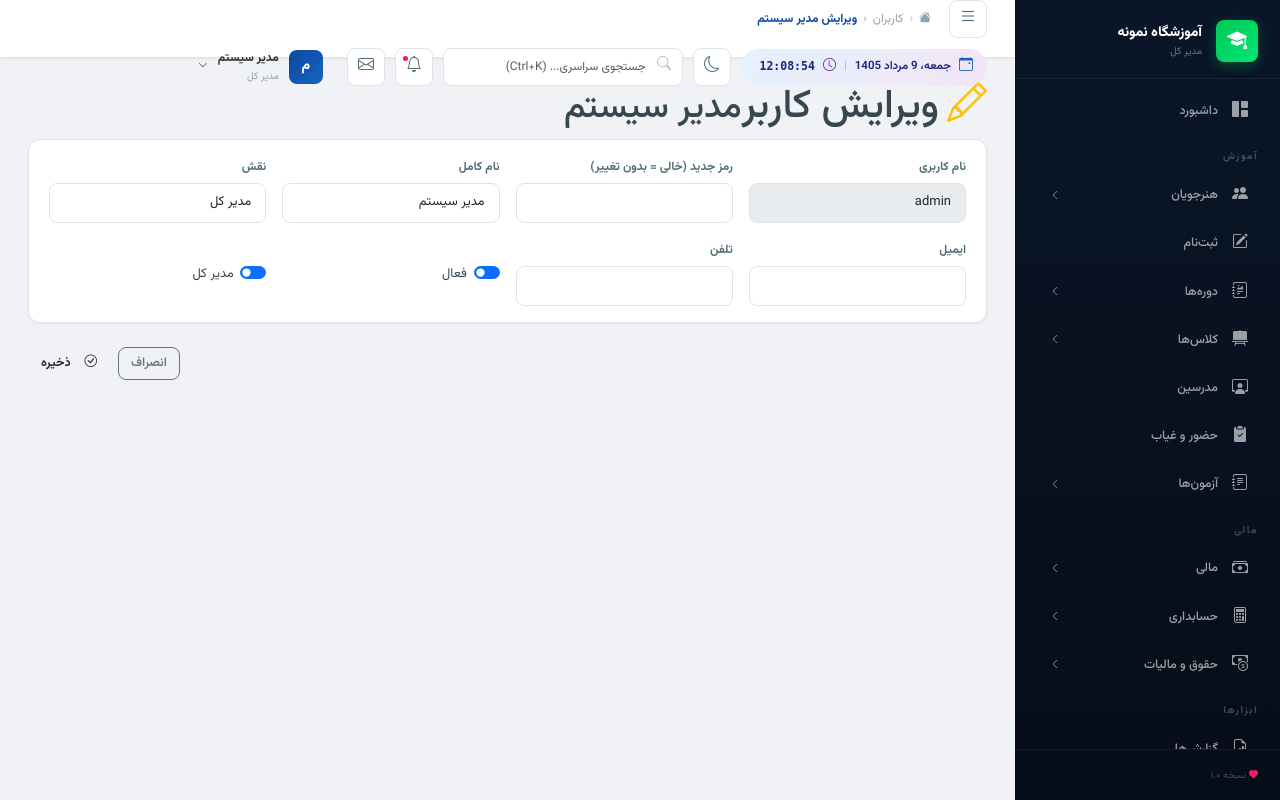
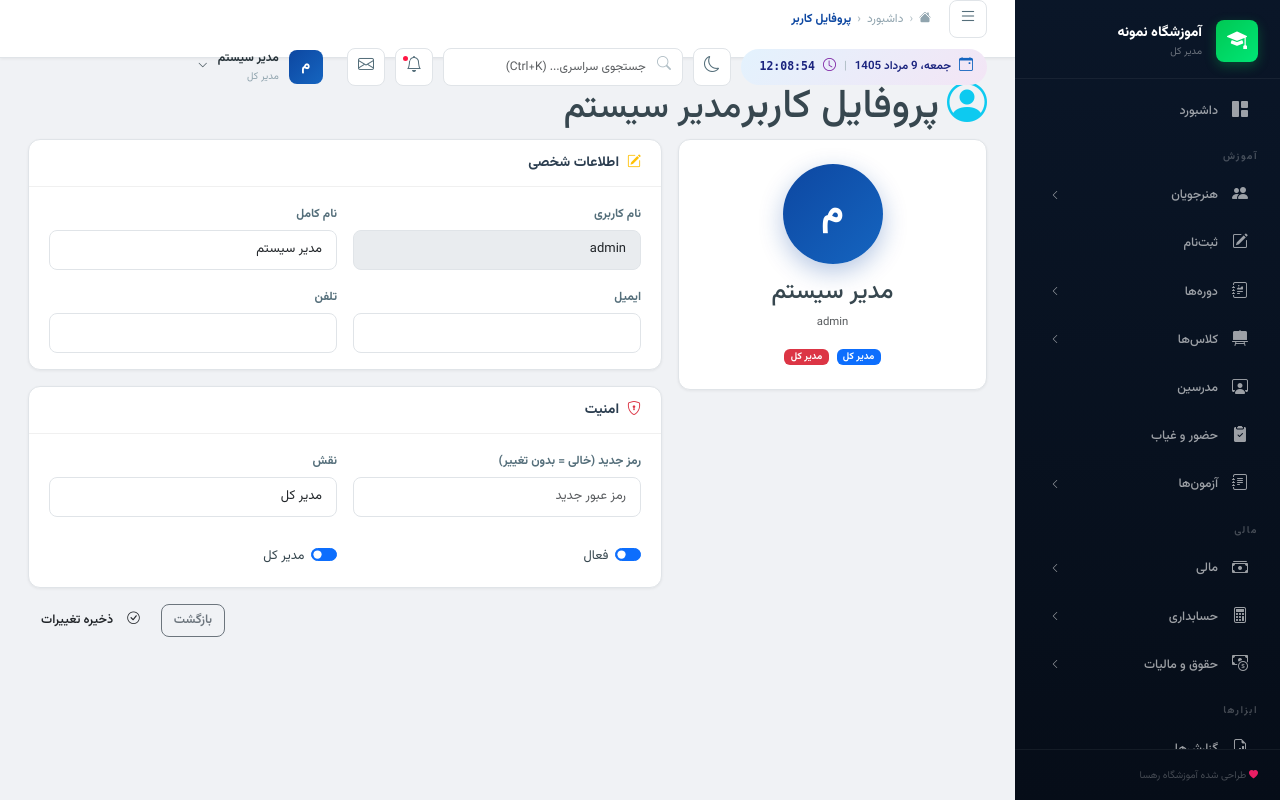
Before and after one commit to kingsmok/hesabdari-amozeshi-full, a Flask app: page /settings/users/1/edit in a window 1280 px wide. Run offline with Flask 3, Linux system fonts and the light colour scheme; a user stored in the database is signed in; data comes from the database, SQL or seed files in the repository; some libraries are stand-ins or nearby versions.

Commit message:
security+branding+desktop+profile: remove default admin display, version text, desktop status specs, profile page layout
Co-authored-by: arena-agent <297053741+arena-agent@users.noreply.github.com>

```diff
--- a/app.py
+++ b/app.py
@@ -398,20 +398,7 @@ def create_default_data():
 
         db.session.commit()
 
-    # Create default admin user
-    if User.query.filter_by(username='admin').first() is None:
-        admin_role = Role.query.filter_by(is_admin=True).first()
-        admin = User(
-            username='admin',
-            full_name='مدیر سیستم',
-            role_id=admin_role.id if admin_role else 1,
-            is_active=True,
-            is_admin=True
-        )
-        admin.set_password('admin123')
-        db.session.add(admin)
-        db.session.commit()
-
+    # NOTE: Default admin creation removed for security. Use setup wizard (setup.py) to create first admin.
     # Create default system settings
     if SystemSettings.query.count() == 0:
         settings_obj = SystemSettings(
--- a/app_desktop.py
+++ b/app_desktop.py
@@ -3,7 +3,7 @@
 اجرا: python app_desktop.py
 نسخه نصب‌کننده: AcademyManager.exe
 """
-import sys, os, threading, time, socket, json
+import sys, os, threading, time, socket, json, platform
 
 # ═══ مسیر اصلی برنامه — سازگار با PyInstaller ═══
 if getattr(sys, 'frozen', False):
@@ -409,7 +409,9 @@ class MainWindow(QMainWindow):
 
     def _loaded(self, ok):
         if ok:
-            self.status.showMessage("آماده")
+            ip = get_local_ip()
+            specs = f"{platform.system()} {platform.release()} | {platform.machine()}"
+            self.status.showMessage(f"آماده | IP: {ip} | {specs}")
         else:
             self.status.showMessage("خطا — تلاش مجدد...")
             QTimer.singleShot(3000, self.web.reload)
--- a/templates/base/sidebar.html
+++ b/templates/base/sidebar.html
@@ -203,6 +203,6 @@
     </nav>
 
     <div class="sidebar-footer">
-        <small><i class="bi bi-heart-fill" style="color: #e91e63; font-size: 9px;"></i> نسخه ۱.۰</small>
+        <small><i class="bi bi-heart-fill" style="color: #e91e63; font-size: 9px;"></i> طراحی شده آموزشگاه رهسا</small>
     </div>
 </aside>
--- a/templates/settings/edit_user.html
+++ b/templates/settings/edit_user.html
@@ -1,40 +1,62 @@
 {% extends "base/layout.html" %}
-{% block title %}ویرایش کاربر{% endblock %}
+{% block title %}پروفایل کاربر{% endblock %}
 {% block breadcrumb %}
-<li><a href="{{ url_for('settings.users') }}">کاربران</a></li>
-<li class="active">ویرایش {{ user.full_name }}</li>
+<li><a href="{{ url_for('dashboard.index') }}">داشبورد</a></li>
+<li class="active">پروفایل کاربر</li>
 {% endblock %}
 
 {% block content %}
 <div class="animate-in">
-    <div class="page-header"><h1><i class="bi bi-pencil me-2 text-warning"></i>ویرایش کاربر<small>{{ user.full_name }}</small></h1></div>
-    <form method="POST">
+    <div class="page-header"><h1><i class="bi bi-person-circle me-2 text-info"></i>پروفایل کاربر<small>{{ user.full_name or current_user.full_name }}</small></h1></div>
+    <form method="POST" enctype="multipart/form-data">
         <input type="hidden" name="csrf_token" value="{{ csrf_token() }}">
-        <div class="card-custom mb-4">
-            <div class="card-body-custom">
-                <div class="row g-3">
-                    <div class="col-md-3"><label class="form-label">نام کاربری</label><input type="text" class="form-control" value="{{ user.username }}" disabled></div>
-                    <div class="col-md-3"><label class="form-label">رمز جدید (خالی = بدون تغییر)</label><input type="password" name="password" class="form-control"></div>
-                    <div class="col-md-3"><label class="form-label">نام کامل</label><input type="text" name="full_name" class="form-control" value="{{ user.full_name }}" required></div>
-                    <div class="col-md-3"><label class="form-label">نقش</label>
-                        <select name="role_id" class="form-select">
-                            {% for r in roles %}<option value="{{ r.id }}" {{ 'selected' if r.id == user.role_id }}>{{ r.name }}</option>{% endfor %}
-                        </select>
+        <div class="row g-3">
+            <!-- کارت اطلاعات اصلی -->
+            <div class="col-lg-4">
+                <div class="card-custom mb-3 text-center p-4">
+                    <div style="width:100px;height:100px;background:linear-gradient(135deg,#0d47a1,#1565c0);border-radius:50%;margin:0 auto 14px;display:flex;align-items:center;justify-content:center;font-size:36px;color:#fff;font-weight:800;box-shadow:0 8px 24px rgba(13,71,161,.3);">{{ (user.full_name or current_user.full_name or 'U')[0] }}</div>
+                    <h4 class="mb-1">{{ user.full_name or current_user.full_name or 'کاربر' }}</h4>
+                    <small class="text-muted">{{ user.username or current_user.username }}</small>
+                    <div class="mt-3 d-flex justify-content-center gap-2">
+                        <span class="badge bg-primary">{{ user.role.name if user.role else 'کاربر' }}</span>
+                        {% if user.is_admin %}<span class="badge bg-danger">مدیر کل</span>{% endif %}
                     </div>
-                    <div class="col-md-3"><label class="form-label">ایمیل</label><input type="email" name="email" class="form-control" value="{{ user.email or '' }}"></div>
-                    <div class="col-md-3"><label class="form-label">تلفن</label><input type="text" name="phone" class="form-control" value="{{ user.phone or '' }}"></div>
-                    <div class="col-md-3">
-                        <div class="form-check form-switch mt-4"><input class="form-check-input" type="checkbox" name="is_active" {{ 'checked' if user.is_active }}><label class="form-check-label">فعال</label></div>
+                </div>
+            </div>
+            <div class="col-lg-8">
+                <div class="card-custom mb-3">
+                    <div class="card-header-custom"><h5><i class="bi bi-pencil-square me-2 text-warning"></i>اطلاعات شخصی</h5></div>
+                    <div class="card-body-custom">
+                        <div class="row g-3">
+                            <div class="col-md-6"><label class="form-label">نام کاربری</label><input type="text" class="form-control" value="{{ user.username }}" disabled></div>
+                            <div class="col-md-6"><label class="form-label">نام کامل</label><input type="text" name="full_name" class="form-control" value="{{ user.full_name or '' }}" required></div>
+                            <div class="col-md-6"><label class="form-label">ایمیل</label><input type="email" name="email" class="form-control" value="{{ user.email or '' }}"></div>
+                            <div class="col-md-6"><label class="form-label">تلفن</label><input type="text" name="phone" class="form-control" value="{{ user.phone or '' }}"></div>
+                        </div>
                     </div>
-                    <div class="col-md-3">
-                        <div class="form-check form-switch mt-4"><input class="form-check-input" type="checkbox" name="is_admin" {{ 'checked' if user.is_admin }}><label class="form-check-label">مدیر کل</label></div>
+                </div>
+                <div class="card-custom mb-3">
+                    <div class="card-header-custom"><h5><i class="bi bi-shield-lock me-2 text-danger"></i>امنیت</h5></div>
+                    <div class="card-body-custom">
+                        <div class="row g-3">
+                            <div class="col-md-6"><label class="form-label">رمز جدید (خالی = بدون تغییر)</label><input type="password" name="password" class="form-control" placeholder="رمز عبور جدید"></div>
+                            <div class="col-md-6"><label class="form-label">نقش</label>
+                                <select name="role_id" class="form-select">
+                                    {% for r in roles %}<option value="{{ r.id }}" {{ 'selected' if r.id == user.role_id }}>{{ r.name }}</option>{% endfor %}
+                                </select>
+                            </div>
+                        </div>
+                        <div class="row g-3 mt-1">
+                            <div class="col-md-6"><div class="form-check form-switch mt-2"><input class="form-check-input" type="checkbox" name="is_active" {{ 'checked' if user.is_active }}><label class="form-check-label">فعال</label></div></div>
+                            <div class="col-md-6"><div class="form-check form-switch mt-2"><input class="form-check-input" type="checkbox" name="is_admin" {{ 'checked' if user.is_admin }}><label class="form-check-label">مدیر کل</label></div></div>
+                        </div>
                     </div>
                 </div>
             </div>
         </div>
         <div class="d-flex justify-content-end gap-2 mb-4">
-            <a href="{{ url_for('settings.users') }}" class="btn btn-outline-secondary">انصراف</a>
-            <button type="submit" class="btn btn-success-custom"><i class="bi bi-check-circle me-2"></i>ذخیره</button>
+            <a href="{{ url_for('dashboard.index') }}" class="btn btn-outline-secondary">بازگشت</a>
+            <button type="submit" class="btn btn-success-custom"><i class="bi bi-check-circle me-2"></i>ذخیره تغییرات</button>
         </div>
     </form>
 </div>
--- a/templates/setup/download.html
+++ b/templates/setup/download.html
@@ -71,7 +71,7 @@
         <div class="hero">
             <div style="width: 80px; height: 80px; background: linear-gradient(135deg, #00c853, #69f0ae); border-radius: 20px; display: flex; align-items: center; justify-content: center; font-size: 36px; margin: 0 auto 24px; box-shadow: 0 8px 24px rgba(0,200,83,.3);">🎓</div>
             <h1>Academy Manager Pro</h1>
-            <p>سیستم جامع مدیریت آموزشگاه — نسخه ۱.۰</p>
+            <p>سیستم جامع مدیریت آموزشگاه — طراحی شده آموزشگاه رهسا</p>
         </div>
 
         <div class="download-card">
@@ -137,7 +137,7 @@
         </div>
 
         <div class="footer">
-            <p>Academy Manager Pro — نسخه ۱.۰ — ۱۴۰۵</p>
+            <p>Academy Manager Pro — طراحی شده آموزشگاه رهسا — ۱۴۰۵</p>
         </div>
     </div>
 </body>
```
Also changed, not shown: templates/auth/login.html (+3 -9 lines), templates/network/info.html (+1 -19 lines), templates/setup/wizard.html (+2 -10 lines).
